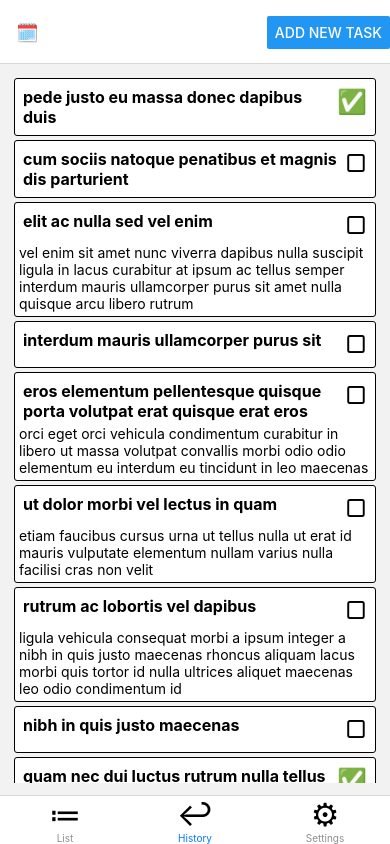
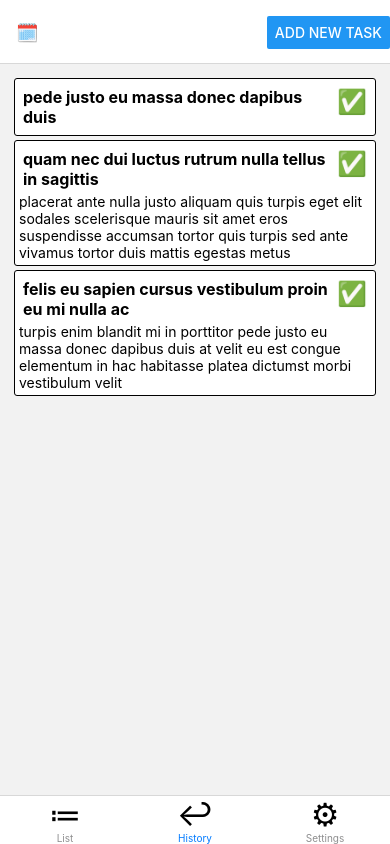
Before and after one commit to diogom10/miraTask, a React Native app: screen /History in a window 390 px wide. Built offline with nearby package versions, Linux system fonts and the light colour scheme.

Commit message:
feat: history show only completed tasks

```diff
--- a/src/screens/History.tsx
+++ b/src/screens/History.tsx
@@ -8,7 +8,7 @@ export const History = () => {
 
   return (
     <FlatList
-      data={currentTasks}
+      data={currentTasks?.filter(a => a?.completed)}
       keyExtractor={item => item.id}
       renderItem={({item}) => <TaskView task={item} />}
     />
```
